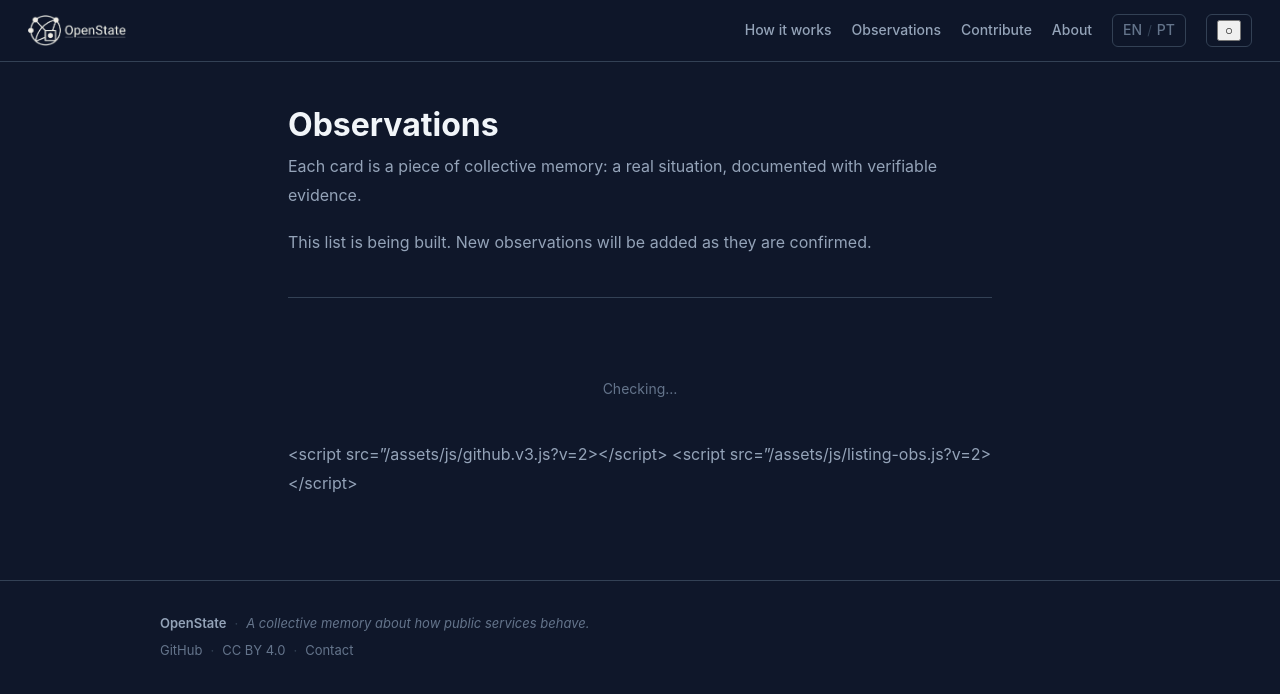
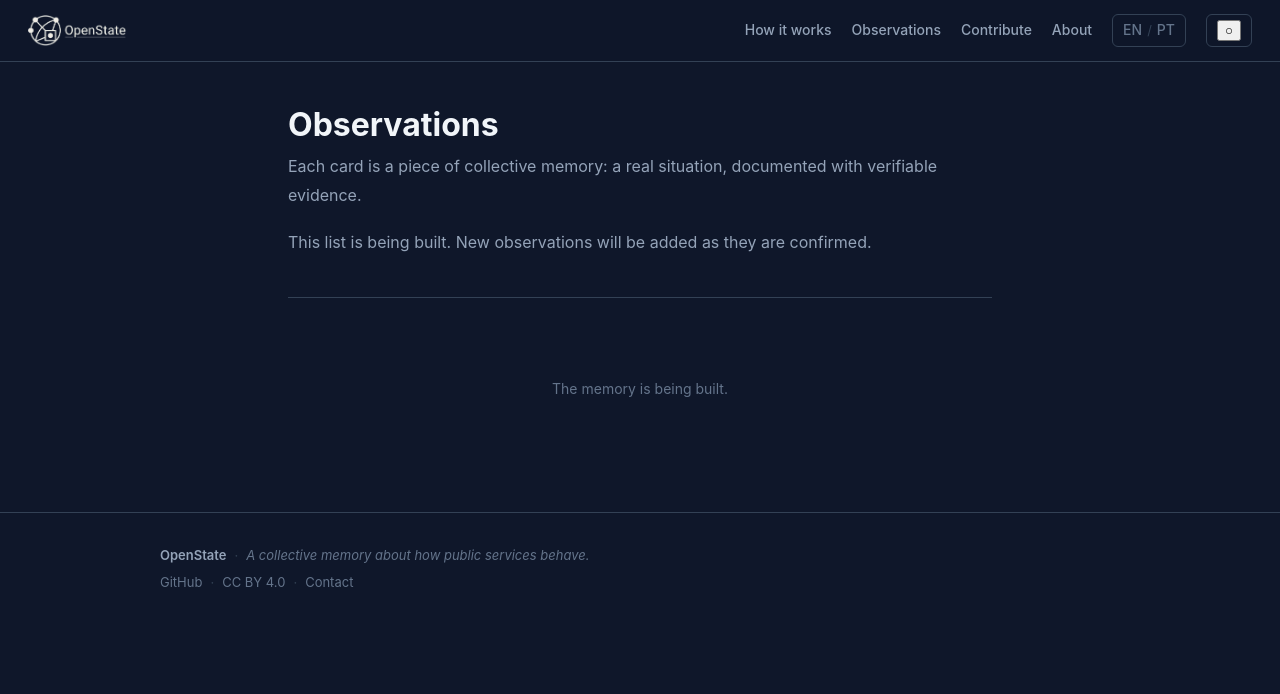
Before and after one commit to andreclemente/openstate, a Jekyll site: the page built from docs/en/observations.md, in a window 1280 px wide. Shown: the top 694 px of the page. Built offline with Jekyll 4.4.1, drawn with Linux system fonts in a browser that asks for light colours.

Commit message:
fix: restore closing quotes on script tags

```diff
--- a/docs/en/observations.md
+++ b/docs/en/observations.md
@@ -22,5 +22,5 @@ This list is being built. New observations will be added as they are confirmed.
 
 <div class="os-obs-grid" id="obs-grid" style="display:none"></div>
 
-<script src="/assets/js/github.v3.js?v=2></script>
-<script src="/assets/js/listing-obs.js?v=2></script>
+<script src="/assets/js/github.v3.js?v=2"></script>
+<script src="/assets/js/listing-obs.js?v=2"></script>
```
Also changed, not shown: docs/en/observation.md (+2 -2 lines), docs/pt/observation.md (+2 -2 lines), docs/pt/observations.md (+2 -2 lines).
